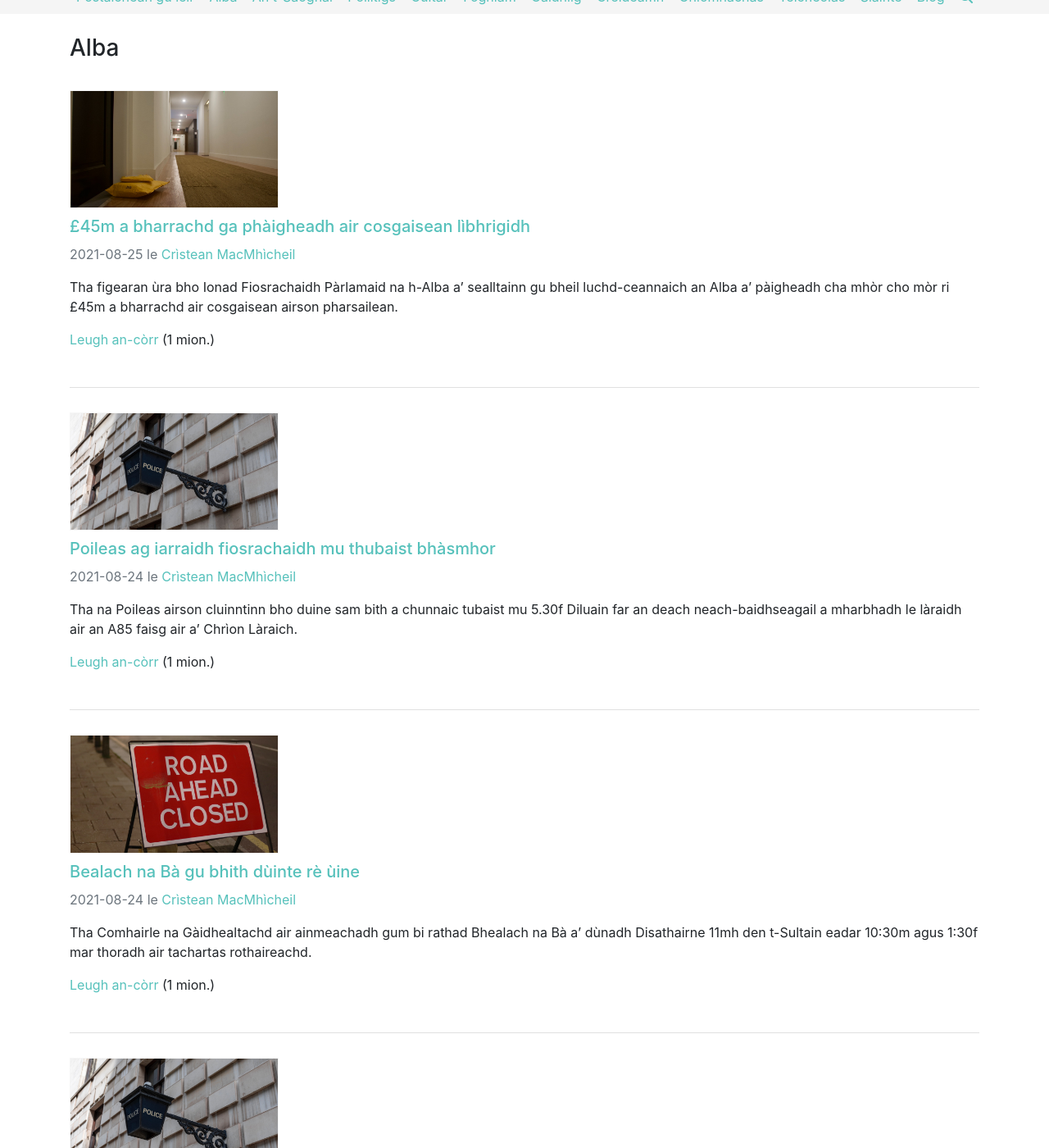
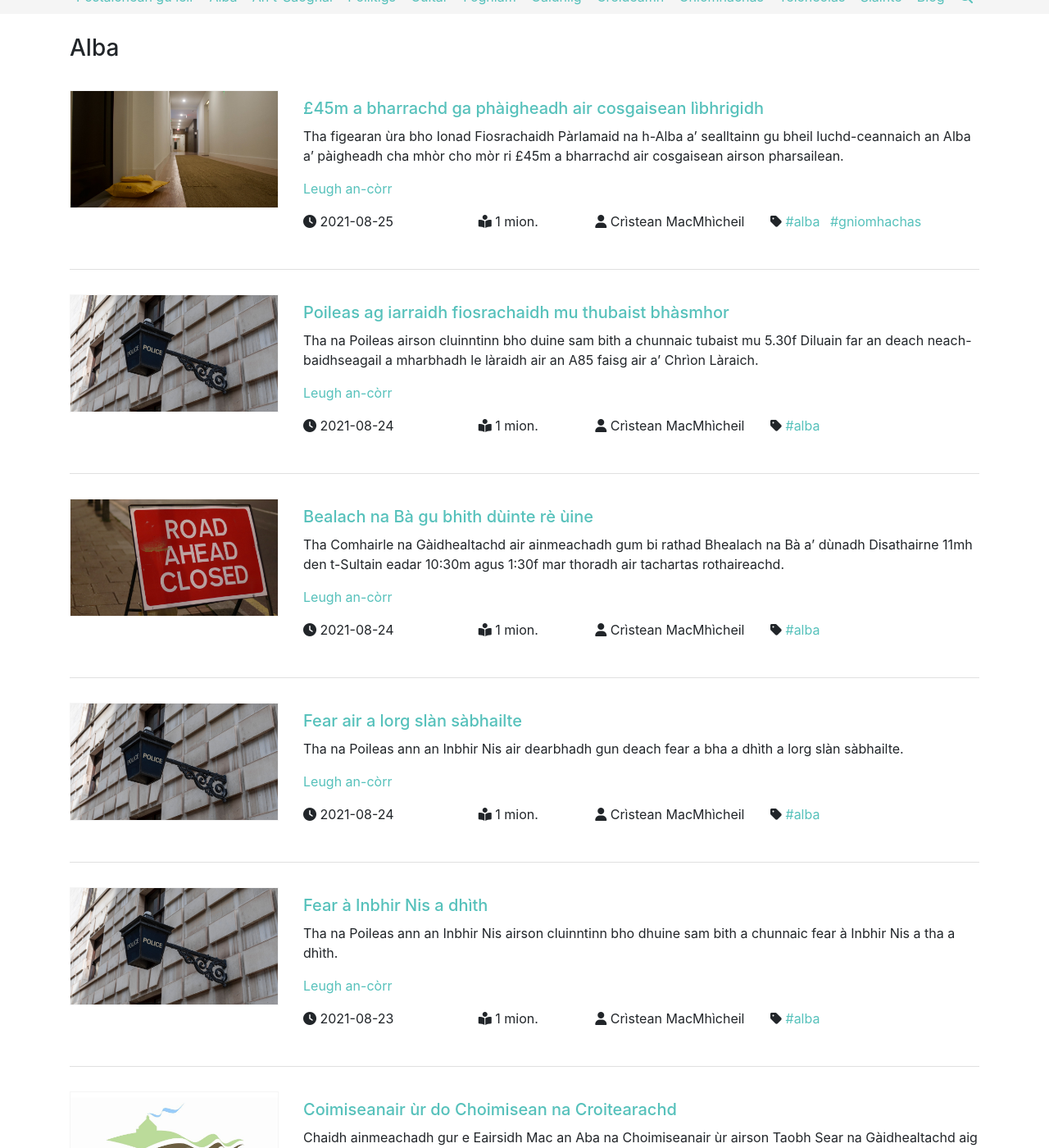
Before and after one commit to criomagan/criomagan.github.io, a Jekyll site: the page built from category/alba.md, in a window 1280 px wide and 1400 px high, scrolled down 268 px. Shown: the whole window at 82% size. Built offline with Jekyll 4.4.1, drawn with Linux system fonts in a browser that asks for light colours; nearby versions of some CDN libraries; some of the changed text lies outside the part shown.

Commit message:
Update category.html

```diff
--- a/_layouts/category.html
+++ b/_layouts/category.html
@@ -10,24 +10,39 @@ layout: page
 {% endunless %}
 
 {% for post in site.categories[page.category] %}
-
   <div class="row">
     <div class="col-md-3">
-      <a href="{{ post.url | prepend: site.baseurl }}"><img src="{{ post.image}}" class="index-image" /></a>
+      <a href="{{ site.baseurl }}{{ post.url }}"><img src="{{ post.image }}" class="index-image"></a>
     </div>
-    <div class="col-md-12">
-      <h5 class="post-title"><a href="{{ post.url | prepend: site.baseurl }}">{{ post.title }}</a></h5>
-      {% if post.author %}
-        <p class="text-muted">{{ post.date | date: "%Y-%m-%d" }} le <a href="{{ post.author_url }}">{{ post.author }}</a></p>
-      {% else %}
-        <p class="text-muted">{{ post.date | date: "%Y-%m-%d" }} le <a href="#">Crìstean MacMhìcheil</a></p>
-      {% endif %}
-      <p>{{ post.excerpt }}</p>
-      <p class="reading-time" title="Estimated read time">
-        <a href="{{ site.baseurl }}{{ post.url }}">Leugh an-còrr</a>
-        {% assign words = include.content | strip_html | number_of_words %}
-        ({{ words | divided_by: 180 | plus: 1 }} mion.)
-      </p>
+    <div class="col-md-9">
+      <h5 class="post-title"><a href="{{ site.baseurl }}{{ post.url }}">{{ post.title }}</a></h5>
+      <div class="row">
+        <div class="col-md-12">
+          {{ post.excerpt }}
+          <p><a href="{{ site.baseurl }}{{ post.url }}">Leugh an-còrr</a></p>
+        </div>
+      </div>
+      <div class="row">
+        <div class="col-md-3">
+          <p><i class="fas fa-clock"></i> {{ post.date | date: "%Y-%m-%d" }}</p>
+        </div>
+        <div class="col-md-2">
+          <p><i class="fas fa-book-reader"></i> <span class="reading-time" title="Estimated read time">
+          {% assign words = include.content | strip_html | number_of_words %}
+          {{ words | divided_by: 180 | plus: 1 }} mion.
+          </span></p>
+        </div>
+        <div class="col-md-3">
+          <p><i class="fas fa-user"></i> {{ post.author }}</p>
+        </div>
+        <div class="col-md-4">
+          <p style="display: inline-block"><i class="fa fa-tag"></i> {% for category in post.categories %}
+            <a class="post-category-link" href="{{ site.baseurl }}/roinn-seorsa/{{ category }}">
+              #{{ category }}
+            </a>{% endfor %}
+          </p>
+        </div>
+      </div>
     </div>
   </div>
   <div class="section-divider"></div>
```
